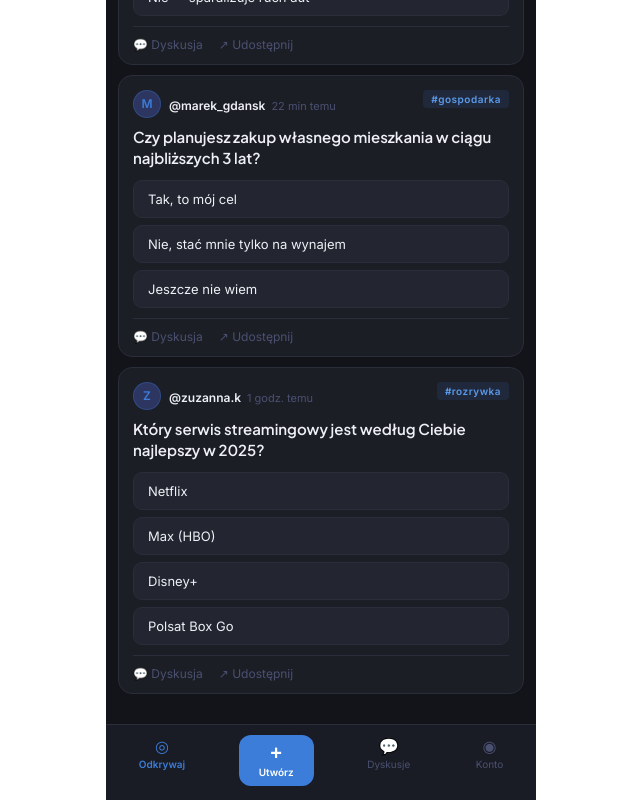
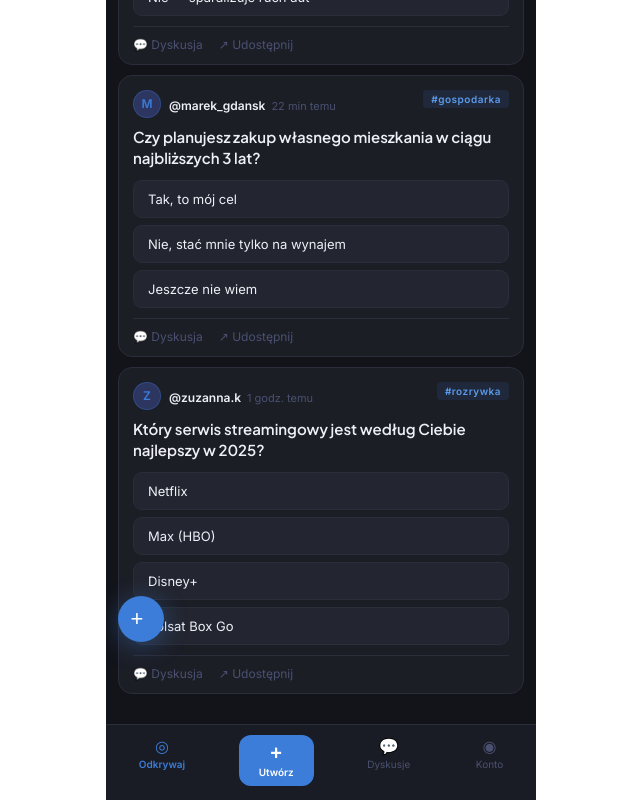
Before and after one commit to wac-me/sondal, a React (Vite) app: page / in a window 1280 px wide. Shown: the part 1096-1896 px from the top of the page, without its empty margins (319-959 px from the left). Built offline with nearby package versions, Linux system fonts and the light colour scheme.

Commit message:
Update sondal.jsx

```diff
--- a/sondal.jsx
+++ b/sondal.jsx
@@ -380,16 +380,43 @@ function PollCard({ poll }) {
 }
 
 // ─── Floating Create Button ───────────────────────────────
-function FloatingCreateBtn({ onClick, visible }) {
-  const [hovered, setHovered] = useState(false);
+function FloatingCreateBtn({ onClick }) {
+  const [expanded, setExpanded] = useState(false);
+  const [mounted, setMounted]   = useState(false);
+
+  useEffect(() => { setTimeout(() => setMounted(true), 600); }, []);
+
   return (
-    <div style={{ position:"fixed", left:12, bottom:80, zIndex:300, display:"flex", alignItems:"center", gap:0, transition:"all 0.3s cubic-bezier(.22,.68,0,1.2)", transform: visible ? "translateX(0)" : "translateX(-120px)" }}>
-      <button onClick={onClick}
-        onMouseEnter={()=>setHovered(true)}
-        onMouseLeave={()=>setHovered(false)}
-        style={{ background: hovered ? theme.red : theme.accent, color:"#fff", border:"none", borderRadius:hovered?"14px 14px 14px 14px":"50%", width: hovered?140:46, height:46, display:"flex", alignItems:"center", justifyContent:"center", gap:8, cursor:"pointer", boxShadow:`0 4px 20px ${theme.accent}55`, transition:"all 0.3s cubic-bezier(.22,.68,0,1.2)", overflow:"hidden", whiteSpace:"nowrap" }}>
-        <span style={{ fontSize:22, lineHeight:1, flexShrink:0 }}>+</span>
-        <span style={{ fontFamily:"'Plus Jakarta Sans', sans-serif", fontSize:13, fontWeight:700, opacity: hovered?1:0, maxWidth: hovered?100:0, transition:"all 0.25s", overflow:"hidden" }}>Stwórz sondę</span>
+    <div style={{
+      position: "fixed", left: 12, bottom: 82, zIndex: 300,
+      transform: mounted ? "translateX(0)" : "translateX(-80px)",
+      opacity: mounted ? 1 : 0,
+      transition: "transform 0.4s cubic-bezier(.22,.68,0,1.2), opacity 0.35s ease",
+    }}>
+      <button
+        onClick={() => { setExpanded(e => !e); onClick(); }}
+        onMouseEnter={() => setExpanded(true)}
+        onMouseLeave={() => setExpanded(false)}
+        style={{
+          background: expanded ? theme.red : theme.accent,
+          color: "#fff", border: "none",
+          borderRadius: 23,
+          width: expanded ? 148 : 46,
+          height: 46,
+          display: "flex", alignItems: "center", justifyContent: "center", gap: 8,
+          cursor: "pointer",
+          boxShadow: `0 4px 24px ${expanded ? theme.red : theme.accent}66`,
+          transition: "all 0.3s cubic-bezier(.22,.68,0,1.2)",
+          overflow: "hidden", whiteSpace: "nowrap", paddingLeft: expanded ? 14 : 0,
+        }}>
+        <span style={{ fontSize: 22, lineHeight: 1, flexShrink: 0, fontWeight: 300 }}>+</span>
+        <span style={{
+          fontFamily: "'Plus Jakarta Sans', sans-serif", fontSize: 13, fontWeight: 700,
+          opacity: expanded ? 1 : 0,
+          maxWidth: expanded ? 100 : 0,
+          transition: "opacity 0.2s ease, max-width 0.3s ease",
+          overflow: "hidden",
+        }}>Stwórz sondę</span>
       </button>
     </div>
   );
@@ -398,15 +425,10 @@ function FloatingCreateBtn({ onClick, visible }) {
 // ─── Discover ─────────────────────────────────────────────
 function DiscoverScreen({ onGoToCreate }) {
   const [activeCat, setActiveCat] = useState("#Wszystkie");
-  const [scrollY, setScrollY] = useState(0);
-  const feedRef = useRef(null);
-
-  const handleScroll = () => { if (feedRef.current) setScrollY(feedRef.current.scrollTop); };
-
   return (
     <>
       <StickyHeader nowActive={true} onCreateClick={onGoToCreate}/>
-      <div ref={feedRef} onScroll={handleScroll} style={{ flex:1, overflowY:"auto" }}>
+      <div style={{ flex:1, overflowY:"auto" }}>
         <HeroSlider onCreateClick={onGoToCreate}/>
         <StatsBar/>
         <TrendingSection/>
@@ -420,7 +442,7 @@ function DiscoverScreen({ onGoToCreate }) {
           <div style={{ height:20 }}/>
         </div>
       </div>
-      <FloatingCreateBtn onClick={onGoToCreate} visible={scrollY > 80}/>
+      <FloatingCreateBtn onClick={onGoToCreate}/>
     </>
   );
 }
```
